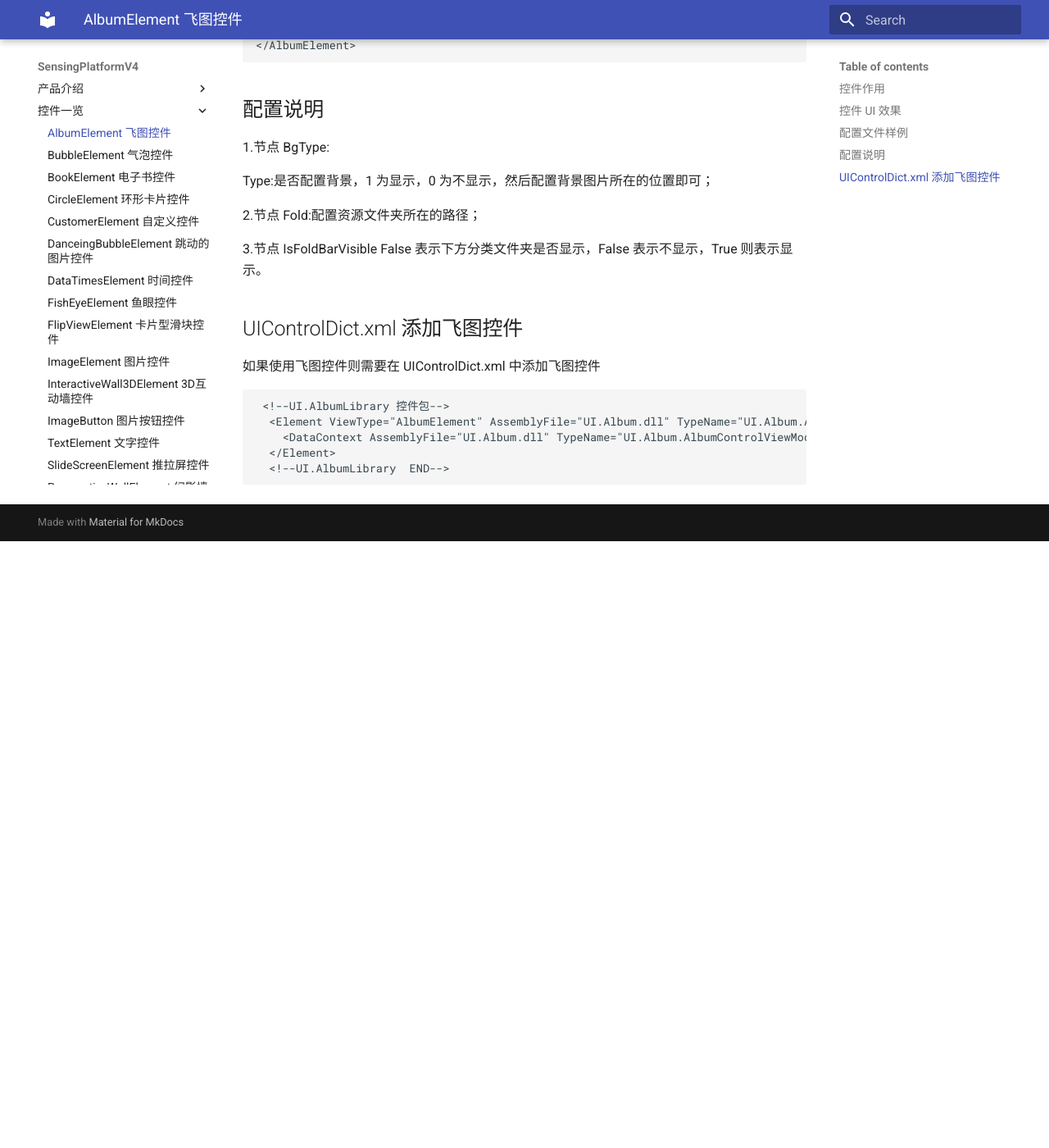
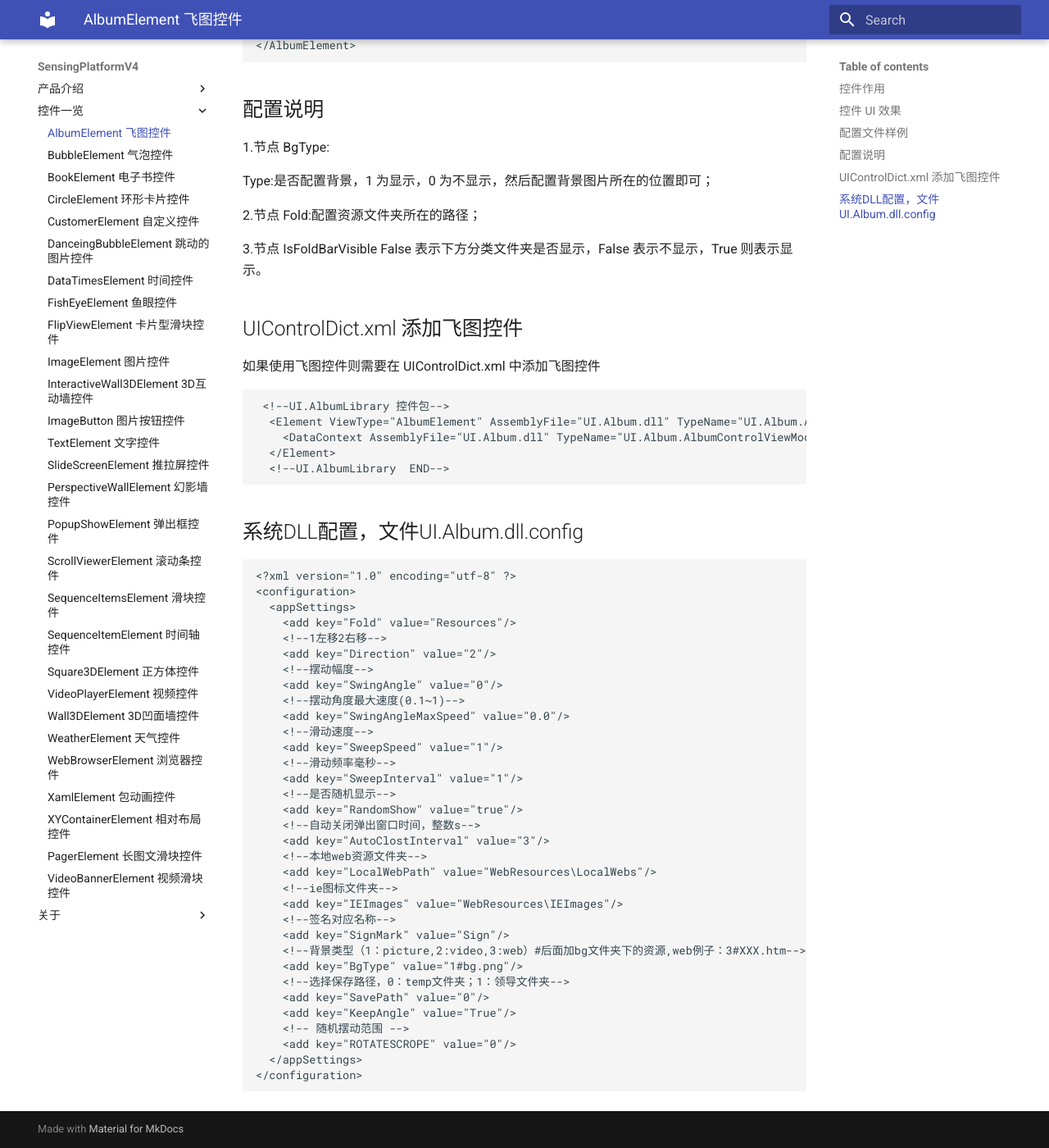
Before and after one commit to troncell/SensingPlatformDocs, an MkDocs documentation site: the page built from docs/控件一览/AlbumElement.md, in a window 1280 px wide and 1400 px high, scrolled down 878 px. Shown: the whole window at 82% size. Built offline with MkDocs 1.6.1 and Material for MkDocs 9.7.7, drawn with Linux system fonts in a browser that asks for light colours; before the commit the page ends 1538 px from its top, so only the background shows below that.

Commit message:
Update AlbumElement.md

````diff
--- a/docs/控件一览/AlbumElement.md
+++ b/docs/控件一览/AlbumElement.md
@@ -43,3 +43,40 @@
   </Element>
   <!--UI.AlbumLibrary  END-->
 ```
+
+## 系统DLL配置，文件UI.Album.dll.config
+```
+<?xml version="1.0" encoding="utf-8" ?>
+<configuration>
+  <appSettings>
+    <add key="Fold" value="Resources"/>
+    <!--1左移2右移-->
+    <add key="Direction" value="2"/>
+    <!--摆动幅度-->
+    <add key="SwingAngle" value="0"/>
+    <!--摆动角度最大速度(0.1~1)-->
+    <add key="SwingAngleMaxSpeed" value="0.0"/>
+    <!--滑动速度-->
+    <add key="SweepSpeed" value="1"/>
+    <!--滑动频率毫秒-->
+    <add key="SweepInterval" value="1"/>
+    <!--是否随机显示-->
+    <add key="RandomShow" value="true"/>
+    <!--自动关闭弹出窗口时间，整数s-->
+    <add key="AutoClostInterval" value="3"/>
+    <!--本地web资源文件夹-->
+    <add key="LocalWebPath" value="WebResources\LocalWebs"/>
+    <!--ie图标文件夹-->
+    <add key="IEImages" value="WebResources\IEImages"/>
+    <!--签名对应名称-->
+    <add key="SignMark" value="Sign"/>
+    <!--背景类型（1：picture,2:video,3:web）#后面加bg文件夹下的资源,web例子：3#XXX.htm-->
+    <add key="BgType" value="1#bg.png"/>
+    <!--选择保存路径，0：temp文件夹；1：领导文件夹-->
+    <add key="SavePath" value="0"/>
+    <add key="KeepAngle" value="True"/>
+    <!-- 随机摆动范围 -->
+    <add key="ROTATESCROPE" value="0"/>
+  </appSettings>
+</configuration>
+```
````
